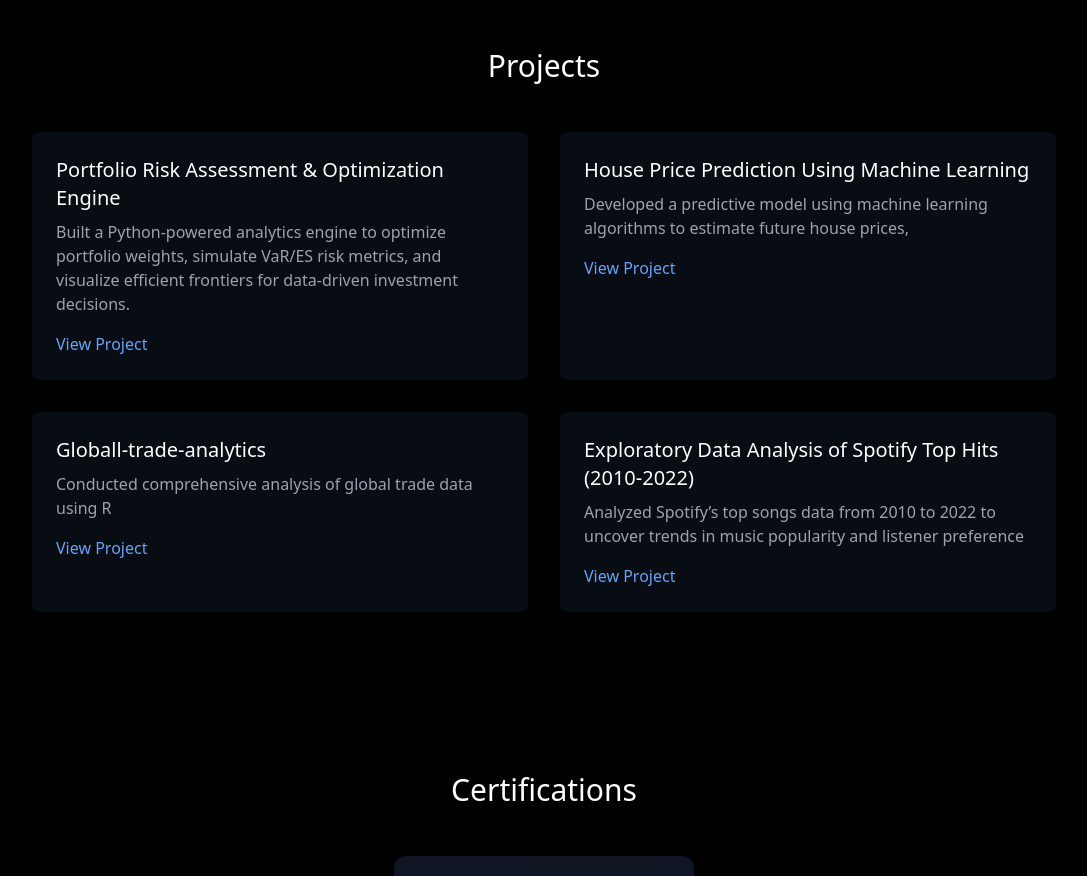
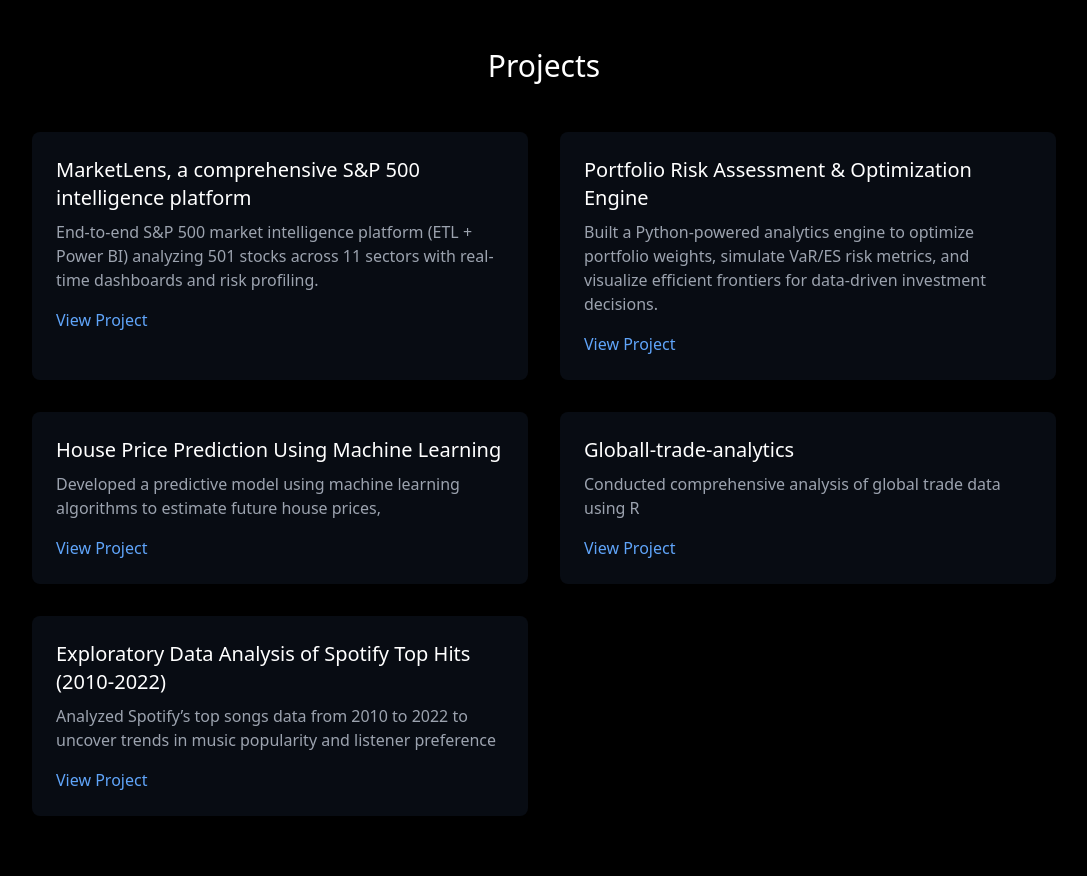
Before and after one commit to aryamansingh01/aryamansingh01, a React (Vite) app: page / in a window 1280 px wide. Shown: the part 2720-3596 px from the top of the page, without its empty margins (96-1183 px from the left). Built offline with nearby package versions, Linux system fonts and the light colour scheme.

Commit message:
Update App.tsx

```diff
--- a/src/App.tsx
+++ b/src/App.tsx
@@ -243,6 +243,11 @@ function App() {
           <div className="grid md:grid-cols-2 gap-8 max-w-5xl mx-auto">
             {[
               {
+                title: "MarketLens, a comprehensive S&P 500 intelligence platform",
+                description: "End-to-end S&P 500 market intelligence platform (ETL + Power BI) analyzing 501 stocks across 11 sectors with real-time dashboards and risk profiling.",
+                link: "https://github.com/aryamansingh01?tab=repositories"
+              },
+              {
                 title: "Portfolio Risk Assessment & Optimization Engine",
                 description: "Built a Python-powered analytics engine to optimize portfolio weights, simulate VaR/ES risk metrics, and visualize efficient frontiers for data-driven investment decisions.",
                 link: "https://github.com/aryamansingh01?tab=repositories"
```
